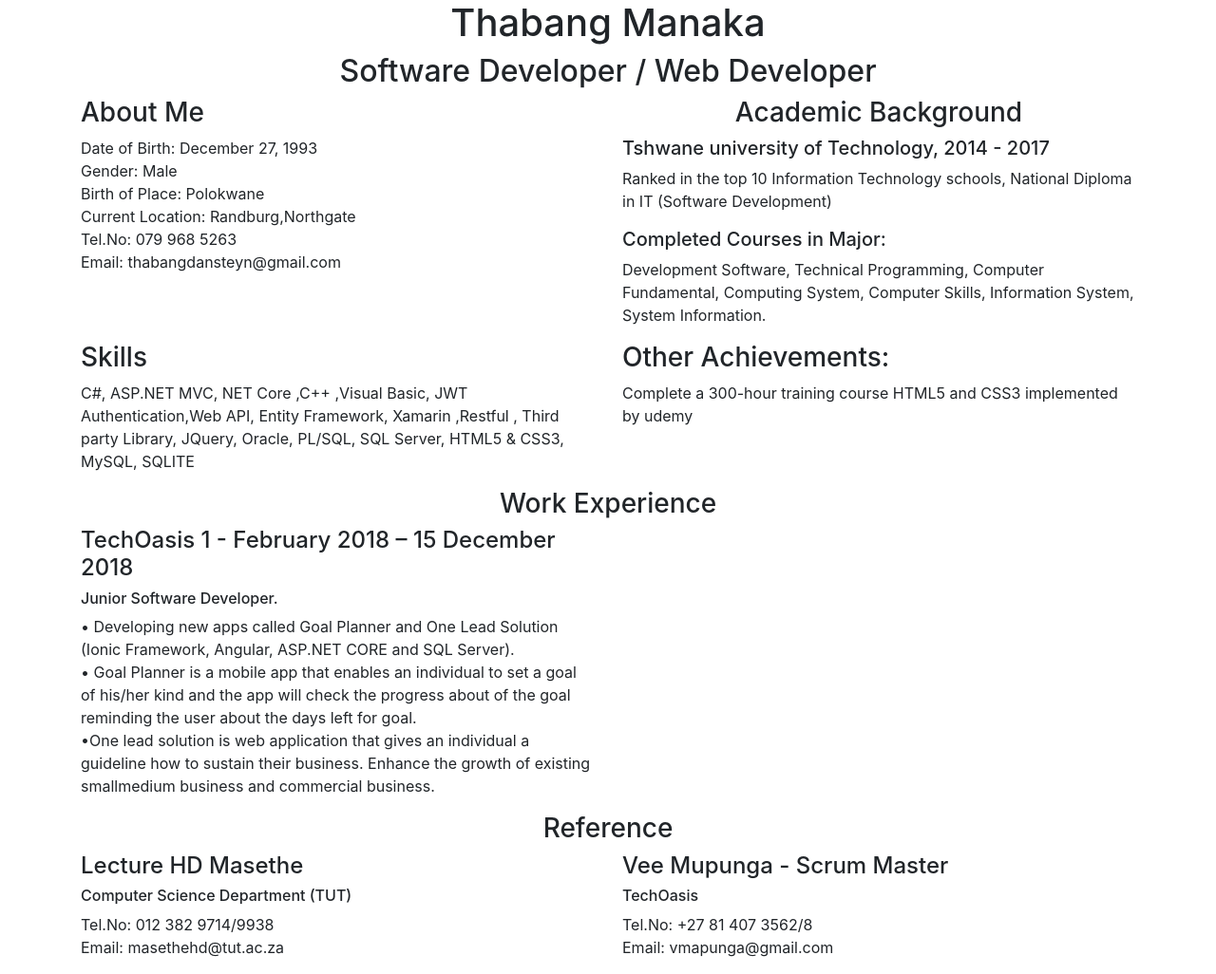
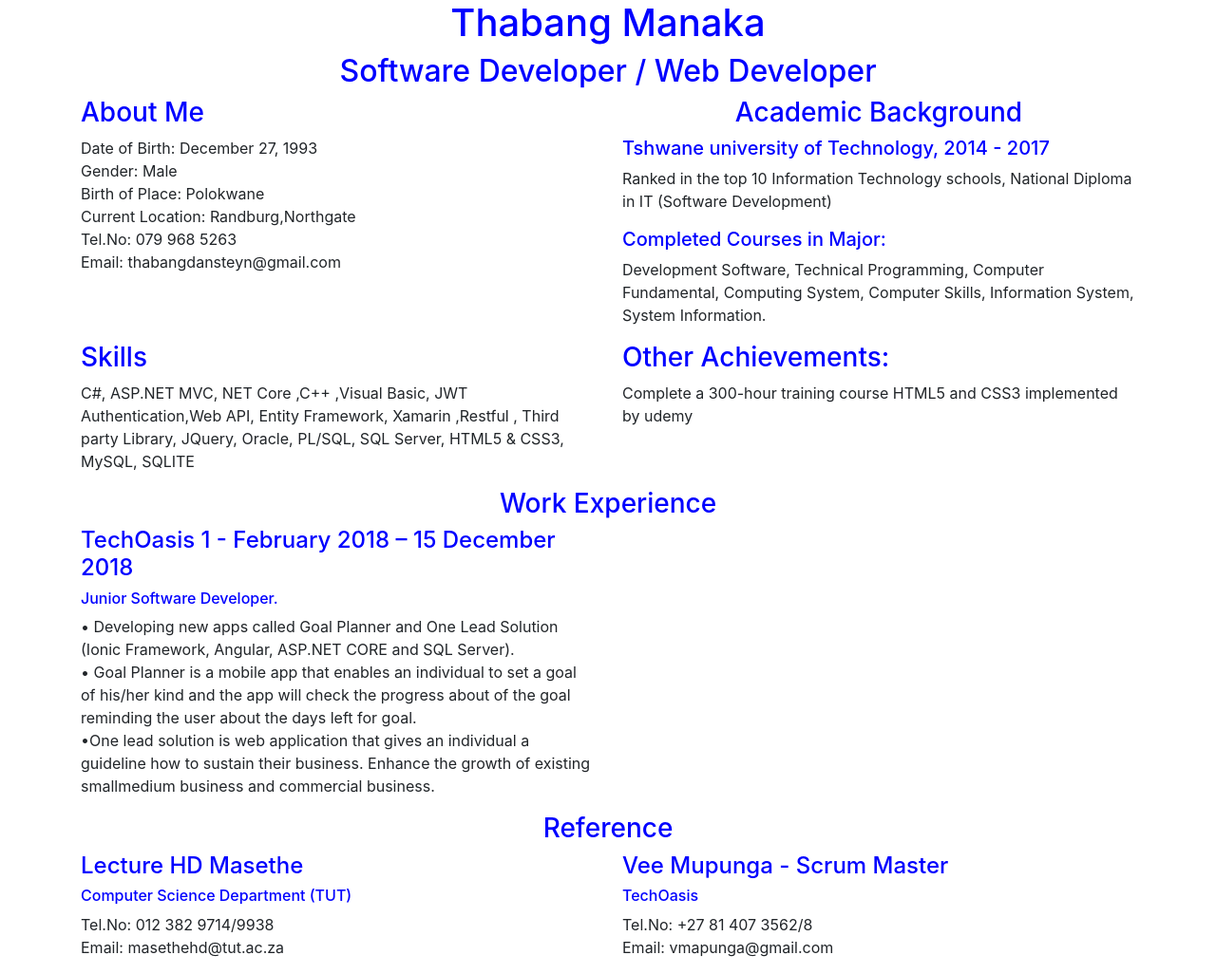
Before and after one commit to ThabangManaka/my_cv, a website: page index.html in a window 1280 px wide. Shown: the whole page at 95% size. Drawn offline with nearby package versions, Linux system fonts and the light colour scheme.

Commit message:
adding color headers to blue

```diff
--- a/index.html
+++ b/index.html
@@ -1,14 +1,47 @@
 <div id="app"></div>
 
-<html>
+<!DOCTYPE html>
   <head>
+  <style>
+
+   .home-content-box {
+  color: blue;
+
+   }
+   .detail-item-title h1{
+      color: blue;
+   }
+   .detail-item h3,h5{
+      color: blue;
+   }
+   .detail-item-desc h5{
+     color: blue;
+   }
+   .work-experience-item h4,h6{
+         color: blue;
+   }
+    .work-experience-item h6{
+         color: blue;
+   }
+   .content-title {
+      color: blue;
+   }
+   .reference-item h4{
+       color: blue;
+   }
+   .reference-item h6{
+      color: blue;
+   }
+}
+
+       </style>
    <link rel="stylesheet" href="https://maxcdn.bootstrapcdn.com/bootstrap/4.0.0/css/bootstrap.min.css" integrity="sha384-Gn5384xqQ1aoWXA+058RXPxPg6fy4IWvTNh0E263XmFcJlSAwiGgFAW/dAiS6JXm" crossorigin="anonymous">
     <title>Thabang's CV Website</title>
     </head>
   <body>
     <!-- Home -->
        <section id="home">
-         <div id="home-content-box">
+         <div class="home-content-box">
         <h1 class="text-center">Thabang Manaka</h1>
          <h2 class="text-center">Software Developer / Web Developer</h2>
          </div>
```
